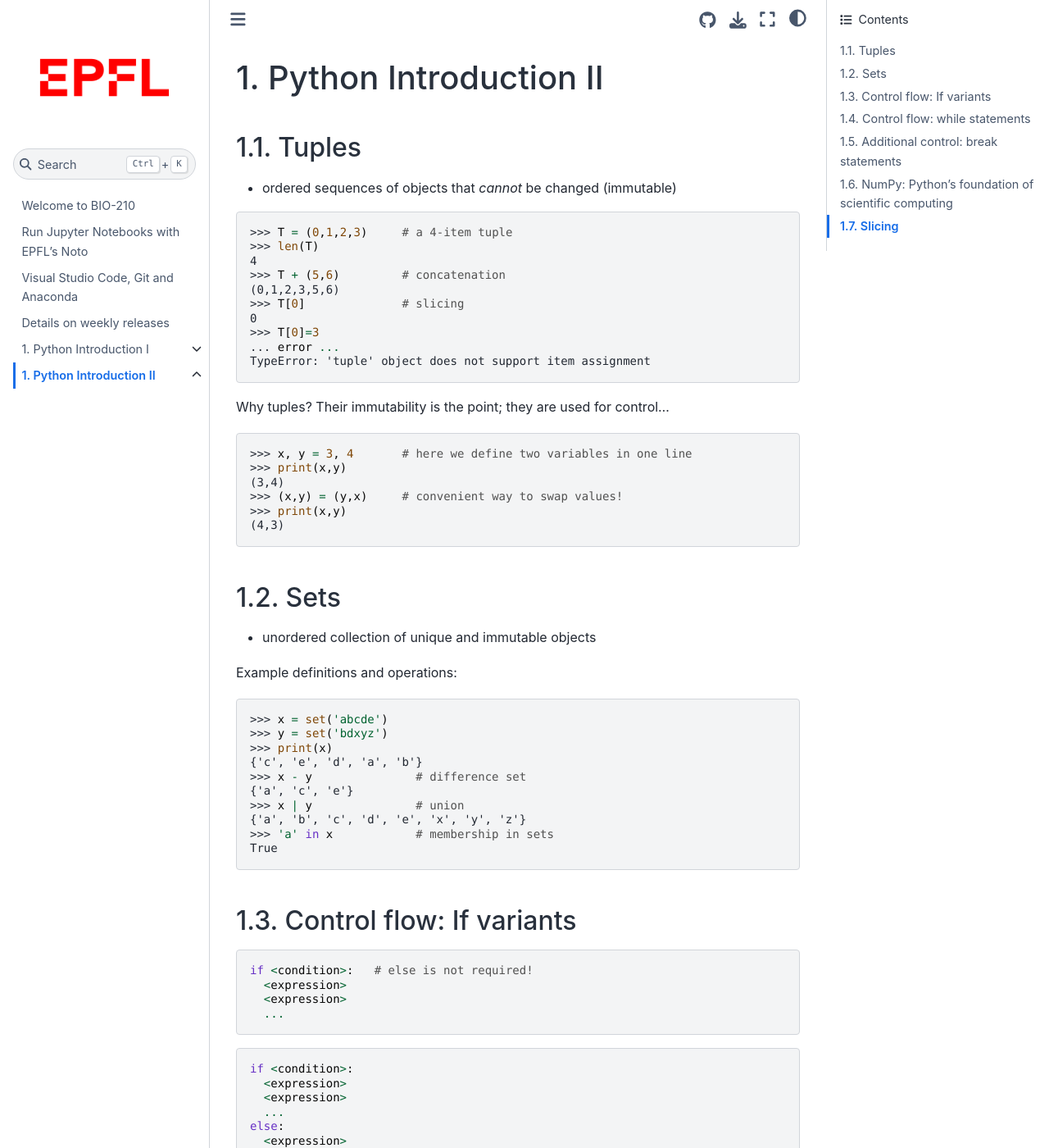
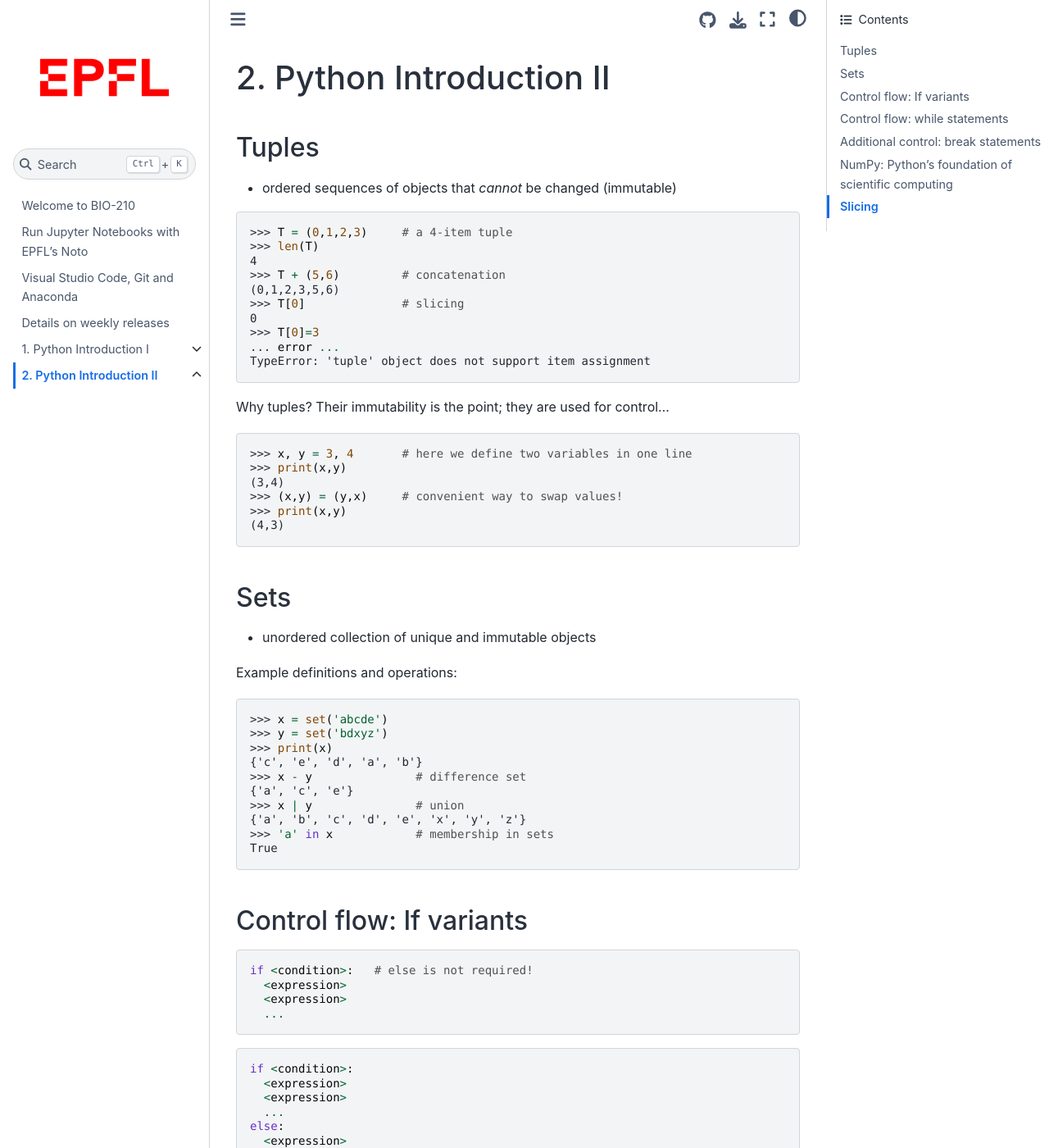
Before and after one commit to EPFL-BIO-210/BIO-210-CourseMaterials, a Jupyter Book: the page built from docs/week_2.md, in a window 1280 px wide and 1400 px high. Shown: the whole window at 82% size. Built offline with Jupyter Book 1.0.4 settings and Sphinx 7.4.7 and the Sphinx Book theme 1.1.4, drawn with Linux system fonts in a browser that asks for light colours; pages that are not in the unit, such as notebooks, are missing from menus; some of the changed lines change nothing that is shown.

Commit message:
update toc

```diff
--- a/_toc.yml
+++ b/_toc.yml
@@ -13,9 +13,9 @@
     sections:
     - title: week 1 - notebook
       file: notebooks/week_1.ipynb
-- numbered: 2
-  chapters:
-    - file: docs/week_2
-      sections:
-      - title: week 2 - notebook
-        file: notebooks/week_2.ipynb
+    - title: week 1 - solutions notebook
+      file: notebooks/week_1_solutions.ipynb
+  - file: docs/week_2
+    sections:
+    - title: week 2 - notebook
+      file: notebooks/week_2.ipynb
```
